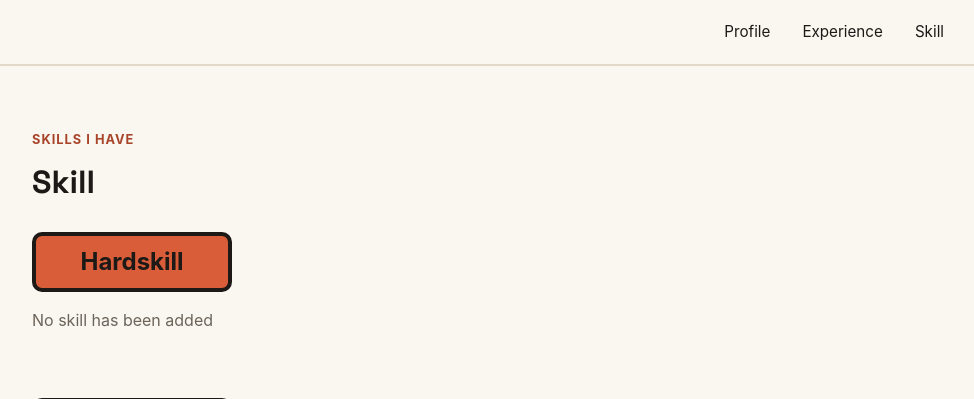
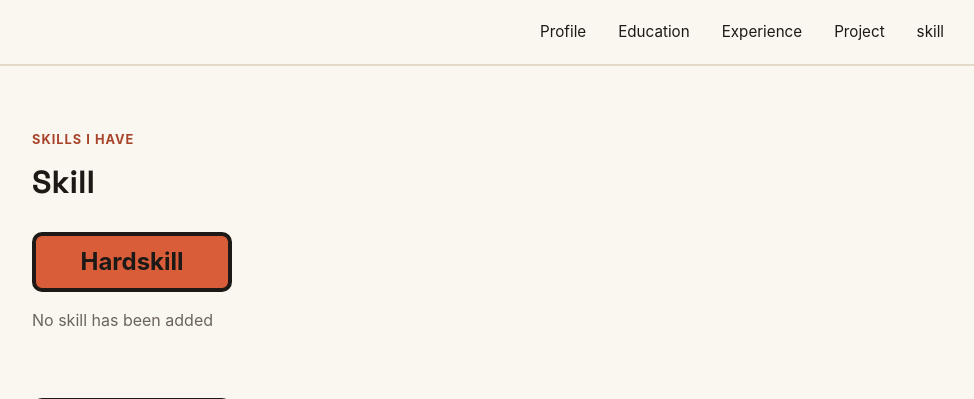
Before and after one commit to aksara-putra-f/myportofolio, a Django app: template templates/skill.html in a window 1280 px wide. Shown: the top 399 px of the page, without its empty margins (152-1126 px from the left). Run offline with Django 5.2, Linux system fonts and the light colour scheme; the template is opened without the code that fills it, so the values that code supplies are empty; parts of the project's set-up code (start-up, migrations or seed data) failed here and were passed over.

Commit message:
fixing: Memperbaiki list of url path pada ursl.py karena ada koma yang belum ditambahkan, memberikan link ke semua page pada navigasi semua template, dan memberikan efek font membesar pada nama Skill ketika di-hover

```diff
--- a/main/urls.py
+++ b/main/urls.py
@@ -8,8 +8,8 @@ app_name = "main"
 urlpatterns = [
     path("", show_main, name="show_main"),
     path("experience/", show_experience, name="show_experience"),
-    path("education/", show_education, name="show_education")
-    path("project/", show_project, name="show_project")
+    path("education/", show_education, name="show_education"),
+    path("project/", show_project, name="show_project"),
     path("skill/", show_skill, name="show_skill")
 ]
 
--- a/static/css/style.css
+++ b/static/css/style.css
@@ -187,7 +187,7 @@ h1, .brand {
     font-size: 30px;
 }
 
-.main-page .card {
+.card {
     background-color: #d95d39;
     border-radius: 10px;
 
@@ -284,6 +284,7 @@ h1, .brand {
     color: var(--ink);
     font-weight: 600;
     font-size: 20px;
+    transition: font-size 0.2s;
 }
 
 .section-page .skill-desc {
@@ -312,6 +313,9 @@ h1, .brand {
     opacity: 1;
 }
 
+.section-page .skill-card:hover .skill-name {
+    font-size: 24px;
+}
 
 
 /* ----------------------------------------------- */
--- a/templates/education.html
+++ b/templates/education.html
@@ -15,8 +15,10 @@
             <a href="{% url 'main:show_main' %}" class="brand">{{ name }}</a>
             <nav>
                 <a href="{% url 'main:show_main' %}">Profile</a>
+                <a href="{% url 'main:show_education' %}">Education</a>
                 <a href="{% url 'main:show_experience' %}">Experience</a>
-                <a href="{% url 'main:show_education' %}">Education</a>
+                <a href="{% url 'main:show_project' %}">Project</a>
+                <a href="{% url 'main:show_skill' %}">skill</a>
             </nav>
         </div>
     </header>
@@ -29,7 +31,7 @@
 
                 <div class="section-container" id="education-container">
                     {% for education in education_list %}
-                        <article class="card education-card">
+                        <article class="education-card">
                             <div>
                                 <img class="institution-logo" src="{{ education.institution_logo.url }}" alt="education.name">
                             </div>
--- a/templates/experience.html
+++ b/templates/experience.html
@@ -15,8 +15,10 @@
             <a href="{% url 'main:show_main' %}" class="brand">{{ name }}</a>
             <nav>
                 <a href="{% url 'main:show_main' %}">Profile</a>
+                <a href="{% url 'main:show_education' %}">Education</a>
                 <a href="{% url 'main:show_experience' %}">Experience</a>
-                <a href="{% url 'main:show_education' %}">Education</a>
+                <a href="{% url 'main:show_project' %}">Project</a>
+                <a href="{% url 'main:show_skill' %}">skill</a>
             </nav>
         </div>
     </header>
--- a/templates/index.html
+++ b/templates/index.html
@@ -15,8 +15,10 @@
             <a href="{% url 'main:show_main' %}" class="brand">{{ name }}</a>
             <nav>
                 <a href="{% url 'main:show_main' %}">Profile</a>
+                <a href="{% url 'main:show_education' %}">Education</a>
                 <a href="{% url 'main:show_experience' %}">Experience</a>
-                <a href="{% url 'main:show_education' %}">Education</a>
+                <a href="{% url 'main:show_project' %}">Project</a>
+                <a href="{% url 'main:show_skill' %}">skill</a>
             </nav>
         </div>
     </header>
--- a/templates/project.html
+++ b/templates/project.html
@@ -15,8 +15,10 @@
             <a href="{% url 'main:show_main' %}" class="brand">{{ name }}</a>
             <nav>
                 <a href="{% url 'main:show_main' %}">Profile</a>
+                <a href="{% url 'main:show_education' %}">Education</a>
                 <a href="{% url 'main:show_experience' %}">Experience</a>
                 <a href="{% url 'main:show_project' %}">Project</a>
+                <a href="{% url 'main:show_skill' %}">skill</a>
             </nav>
         </div>
     </header>
--- a/templates/skill.html
+++ b/templates/skill.html
@@ -15,8 +15,10 @@
             <a href="{% url 'main:show_main' %}" class="brand">{{ name }}</a>
             <nav>
                 <a href="{% url 'main:show_main' %}">Profile</a>
+                <a href="{% url 'main:show_education' %}">Education</a>
                 <a href="{% url 'main:show_experience' %}">Experience</a>
-                <a href="{% url 'main:show_skill' %}">Skill</a>
+                <a href="{% url 'main:show_project' %}">Project</a>
+                <a href="{% url 'main:show_skill' %}">skill</a>
             </nav>
         </div>
     </header>
```
